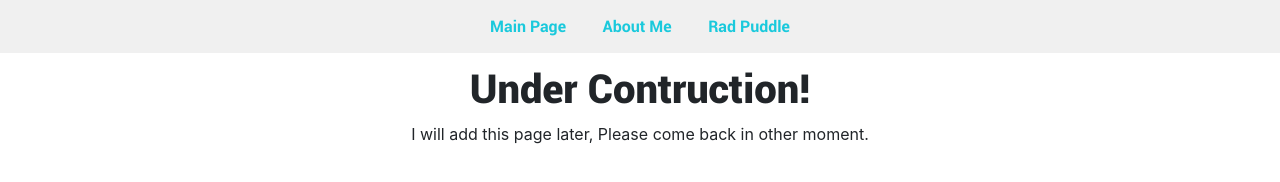
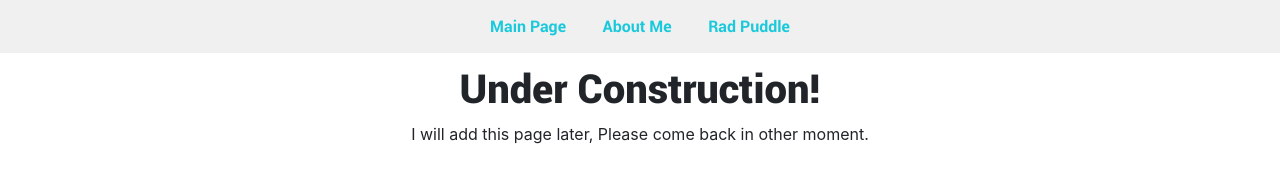
Before and after one commit to ElCosmoXD/ElCosmoXD.github.io, a plain HTML site: page Rad Puddle/index.html in a window 1280 px wide. Drawn offline with nearby package versions, Linux system fonts and the light colour scheme.

Commit message:
Fix a text error.

```diff
--- a/Rad Puddle/index.html
+++ b/Rad Puddle/index.html
@@ -17,7 +17,7 @@
 
     <div id="content" style="padding: 1%;" align="center">
 
-        <h1>Under Contruction!</h1>
+        <h1>Under Construction!</h1>
         <p>I will add this page later, Please come back in other moment.</p>
 
     </div>
```
